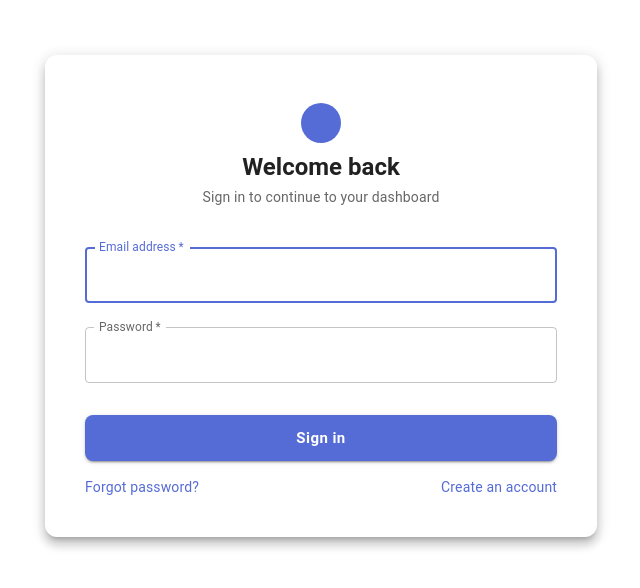
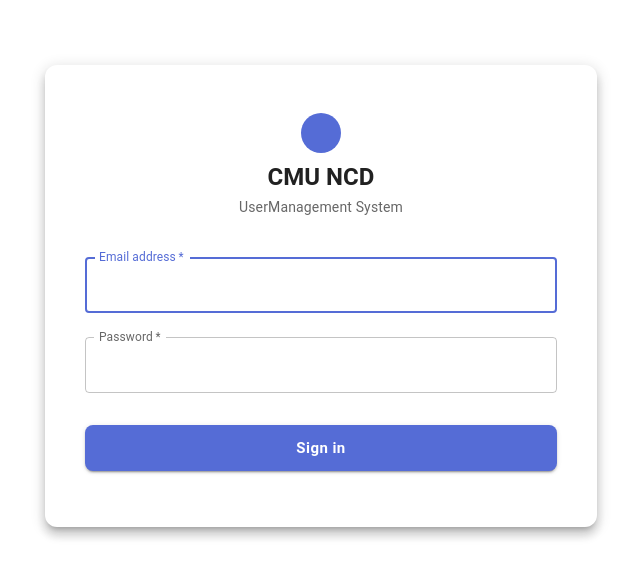
Before and after one commit to kannn044/ncd-cm-frontend, a Next.js app: page /login in a window 1280 px wide. Shown: the part 104-692 px from the top of the page, without its empty margins (319-959 px from the left). Built offline with nearby package versions, Linux system fonts and the light colour scheme; some icons are missing.

Commit message:
editlogin

```diff
--- a/pages/login.js
+++ b/pages/login.js
@@ -107,10 +107,10 @@ export default function Login() {
             <LockOutlinedIcon />
           </Avatar>
           <Typography component="h1" variant="h5" sx={{ fontWeight: 600 }}>
-            Welcome back
+            CMU NCD
           </Typography>
           <Typography variant="body2" color="text.secondary" sx={{ mt: 0.5, mb: 2 }}>
-            Sign in to continue to your dashboard
+            UserManagement System
           </Typography>
 
           {error && (
@@ -210,12 +210,12 @@ export default function Login() {
                 alignItems: 'center'
               }}
             >
-              <Link href="#" underline="hover" variant="body2">
+              {/* <Link href="#" underline="hover" variant="body2">
                 Forgot password?
               </Link>
               <Link href="#" underline="hover" variant="body2">
                 Create an account
-              </Link>
+              </Link> */}
             </Box>
           </Box>
         </Box>
```
